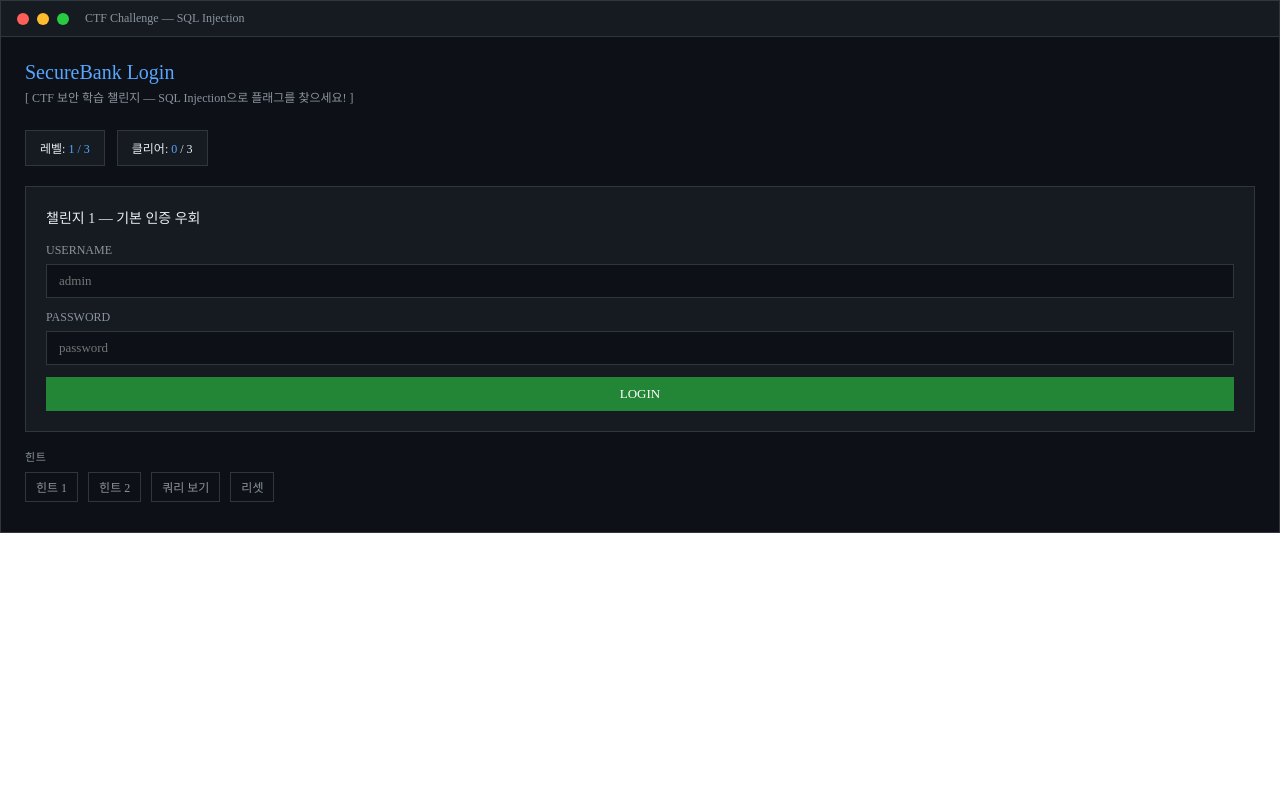
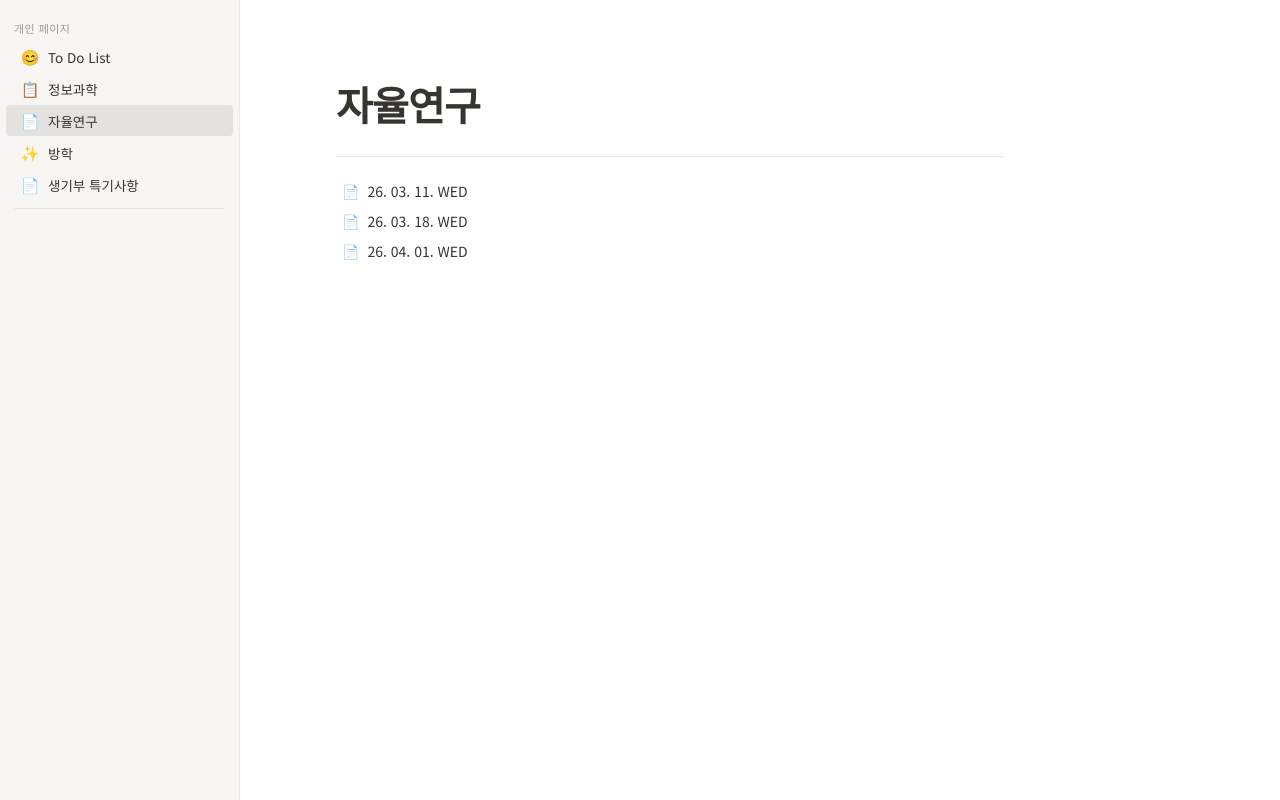
Before and after one commit to syexn24/Derpy.github.io, a plain HTML site: page index.html in a window 1280 px wide. Drawn offline with Linux system fonts and the light colour scheme.

Commit message:
Update index.html

```diff
--- a/index.html
+++ b/index.html
@@ -1,194 +1,228 @@
+<!DOCTYPE html>
+<html lang="ko">
+<head>
+  <meta charset="UTF-8" />
+  <meta name="viewport" content="width=device-width, initial-scale=1.0" />
+  <title>자율연구</title>
+  <link href="https://fonts.googleapis.com/css2?family=Noto+Sans+KR:wght@300;400;500;600;700&display=swap" rel="stylesheet" />
+  <style>
+    * { box-sizing: border-box; margin: 0; padding: 0; }
 
-<style>
-  * { box-sizing: border-box; margin: 0; padding: 0; }
-  body { font-family: var(--font-mono); }
-  .terminal { background: #0d1117; border-radius: var(--border-radius-lg); padding: 0; overflow: hidden; border: 0.5px solid #30363d; }
-  .terminal-bar { background: #161b22; padding: 10px 16px; display: flex; align-items: center; gap: 8px; border-bottom: 0.5px solid #30363d; }
-  .dot { width: 12px; height: 12px; border-radius: 50%; }
-  .dot-r { background: #ff5f57; }
-  .dot-y { background: #ffbd2e; }
-  .dot-g { background: #28ca41; }
-  .terminal-title { color: #8b949e; font-size: 12px; margin-left: 8px; }
-  .terminal-body { padding: 24px; }
-  .site-title { color: #58a6ff; font-size: 20px; font-weight: 500; margin-bottom: 4px; }
-  .site-sub { color: #8b949e; font-size: 12px; margin-bottom: 24px; }
-  .login-box { background: #161b22; border: 0.5px solid #30363d; border-radius: var(--border-radius-md); padding: 20px; margin-bottom: 16px; }
-  .login-box h2 { color: #e6edf3; font-size: 14px; margin-bottom: 16px; font-weight: 500; }
-  .field { margin-bottom: 12px; }
-  .field label { display: block; color: #8b949e; font-size: 12px; margin-bottom: 6px; }
-  .field input { width: 100%; background: #0d1117; border: 0.5px solid #30363d; border-radius: var(--border-radius-md); padding: 8px 12px; color: #e6edf3; font-family: var(--font-mono); font-size: 13px; outline: none; }
-  .field input:focus { border-color: #58a6ff; }
-  .btn { width: 100%; padding: 9px; background: #238636; border: none; border-radius: var(--border-radius-md); color: #fff; font-size: 13px; cursor: pointer; font-family: var(--font-mono); }
-  .btn:hover { background: #2ea043; }
-  .output { min-height: 36px; border-radius: var(--border-radius-md); padding: 10px 14px; font-size: 13px; margin-top: 12px; display: none; }
-  .output.success { background: #0f2a1a; border: 0.5px solid #238636; color: #3fb950; display: block; }
-  .output.error { background: #2a0f0f; border: 0.5px solid #6e1a1a; color: #f85149; display: block; }
-  .output.info { background: #112233; border: 0.5px solid #1f4070; color: #58a6ff; display: block; }
-  .hint-section { margin-top: 16px; }
-  .hint-title { color: #8b949e; font-size: 11px; margin-bottom: 8px; letter-spacing: 0.05em; text-transform: uppercase; }
-  .hint-btn { background: transparent; border: 0.5px solid #30363d; border-radius: var(--border-radius-md); color: #8b949e; font-size: 12px; padding: 5px 10px; cursor: pointer; font-family: var(--font-mono); margin-right: 6px; margin-bottom: 6px; }
-  .hint-btn:hover { border-color: #58a6ff; color: #58a6ff; }
-  .query-display { background: #0d1117; border: 0.5px solid #30363d; border-radius: var(--border-radius-md); padding: 10px 14px; font-size: 12px; color: #79c0ff; margin-top: 12px; display: none; word-break: break-all; }
-  .score { display: flex; align-items: center; gap: 12px; margin-bottom: 20px; }
-  .score-item { background: #161b22; border: 0.5px solid #30363d; border-radius: var(--border-radius-md); padding: 8px 14px; color: #e6edf3; font-size: 12px; }
-  .score-item span { color: #58a6ff; font-weight: 500; }
-  .flag { font-size: 15px; letter-spacing: 0.05em; background: #1a0f2a; border: 0.5px solid #6e3ab5; border-radius: var(--border-radius-md); padding: 12px 16px; color: #d2a8ff; display: inline-block; margin-top: 6px; }
-  .keyword { color: #ff7b72; }
-  .string { color: #a5d6ff; }
-</style>
+    :root {
+      --sidebar-bg: #f7f6f3;
+      --sidebar-width: 240px;
+      --sidebar-text: #37352f;
+      --sidebar-muted: #9b9a97;
+      --sidebar-hover: #e9e8e4;
+      --sidebar-active: #e3e2de;
+      --content-bg: #ffffff;
+      --text-primary: #37352f;
+      --text-secondary: #9b9a97;
+      --border: #e8e7e3;
+      --font: 'Noto Sans KR', sans-serif;
+    }
 
-<div class="terminal">
-  <div class="terminal-bar">
-    <div class="dot dot-r"></div>
-    <div class="dot dot-y"></div>
-    <div class="dot dot-g"></div>
-    <span class="terminal-title">CTF Challenge — SQL Injection</span>
-  </div>
-  <div class="terminal-body">
-    <div class="site-title">SecureBank Login</div>
-    <div class="site-sub">[ CTF 보안 학습 챌린지 — SQL Injection으로 플래그를 찾으세요! ]</div>
+    body {
+      font-family: var(--font);
+      background: var(--content-bg);
+      color: var(--text-primary);
+      display: flex;
+      height: 100vh;
+      overflow: hidden;
+    }
 
-    <div class="score">
-      <div class="score-item">레벨: <span id="level-display">1 / 3</span></div>
-      <div class="score-item">클리어: <span id="cleared">0</span> / 3</div>
-    </div>
+    /* ── 사이드바 ── */
+    .sidebar {
+      width: var(--sidebar-width);
+      background: var(--sidebar-bg);
+      height: 100vh;
+      overflow-y: auto;
+      flex-shrink: 0;
+      padding: 12px 0;
+      border-right: 1px solid var(--border);
+    }
 
-    <div class="login-box">
-      <h2 id="challenge-title">챌린지 1 — 기본 인증 우회</h2>
-      <div class="field">
-        <label>USERNAME</label>
-        <input type="text" id="username" placeholder="admin" autocomplete="off" />
-      </div>
-      <div class="field">
-        <label>PASSWORD</label>
-        <input type="text" id="password" placeholder="password" autocomplete="off" />
-      </div>
-      <button class="btn" onclick="tryLogin()">LOGIN</button>
-      <div class="output" id="output"></div>
-      <div class="query-display" id="query-display"></div>
-    </div>
+    .sidebar-label {
+      font-size: 11px;
+      font-weight: 500;
+      color: var(--sidebar-muted);
+      padding: 8px 14px 4px;
+      letter-spacing: 0.04em;
+    }
 
-    <div class="hint-section">
-      <div class="hint-title">힌트</div>
-      <button class="hint-btn" onclick="showHint(1)">힌트 1</button>
-      <button class="hint-btn" onclick="showHint(2)">힌트 2</button>
-      <button class="hint-btn" onclick="showHint(3)">쿼리 보기</button>
-      <button class="hint-btn" onclick="resetChallenge()">리셋</button>
-    </div>
-  </div>
-</div>
+    .sidebar-item {
+      display: flex;
+      align-items: center;
+      gap: 8px;
+      padding: 5px 14px;
+      font-size: 13.5px;
+      color: var(--sidebar-text);
+      cursor: pointer;
+      border-radius: 4px;
+      margin: 1px 6px;
+      transition: background 0.1s;
+      user-select: none;
+    }
+
+    .sidebar-item:hover { background: var(--sidebar-hover); }
+    .sidebar-item.active { background: var(--sidebar-active); font-weight: 500; }
+    .sidebar-item .icon { font-size: 15px; width: 20px; text-align: center; flex-shrink: 0; }
+
+    .sidebar-divider { height: 1px; background: var(--border); margin: 8px 14px; }
+
+    /* ── 메인 ── */
+    .main { flex: 1; overflow-y: auto; }
+
+    .page { display: none; padding: 80px 96px 120px; max-width: 860px; animation: fadein 0.15s ease; }
+    .page.active { display: block; }
+
+    @keyframes fadein { from { opacity:0; transform: translateY(5px); } to { opacity:1; transform: none; } }
+
+    .page-title {
+      font-size: 40px;
+      font-weight: 700;
+      color: var(--text-primary);
+      margin-bottom: 28px;
+      letter-spacing: -0.02em;
+      line-height: 1.2;
+    }
+
+    .page-divider { height: 1px; background: var(--border); margin-bottom: 20px; }
+
+    .date-item {
+      display: flex;
+      align-items: center;
+      gap: 8px;
+      padding: 4px 6px;
+      border-radius: 4px;
+      cursor: pointer;
+      margin-bottom: 2px;
+      transition: background 0.1s;
+    }
+
+    .date-item:hover { background: #f1f0ed; }
+    .date-item .d-icon { font-size: 14px; color: var(--text-secondary); }
+    .date-item .d-text { font-size: 14px; color: var(--text-primary); }
+
+    .back-btn {
+      display: inline-flex;
+      align-items: center;
+      gap: 5px;
+      font-size: 13px;
+      color: var(--text-secondary);
+      cursor: pointer;
+      margin-bottom: 32px;
+      padding: 4px 8px;
+      border-radius: 4px;
+      transition: background 0.1s;
+    }
+    .back-btn:hover { background: var(--sidebar-hover); color: var(--text-primary); }
+
+    .empty-hint { margin-top: 40px; color: #c7c5c0; font-size: 14px; }
+
+    ::-webkit-scrollbar { width: 6px; }
+    ::-webkit-scrollbar-thumb { background: #d3d1cb; border-radius: 3px; }
+  </style>
+</head>
+<body>
+
+<nav class="sidebar" id="sidebar"></nav>
+<main class="main" id="main"></main>
 
 <script>
-const challenges = [
-  {
-    title: "챌린지 1 — 기본 인증 우회",
-    query: (u, p) => `SELECT * FROM users WHERE username='${u}' AND password='${p}'`,
-    hints: [
-      "SQL에서 주석은 -- 또는 #으로 시작해요.",
-      "username에 ' OR '1'='1 를 입력하면 어떻게 될까요?",
-      "쿼리: SELECT * FROM users WHERE username='...' AND password='...'"
-    ],
-    check: (u, p) => {
-      const q = `SELECT * FROM users WHERE username='${u}' AND password='${p}'`;
-      return /('\s*OR\s*'?1'?\s*=\s*'?1|--\s*$|#\s*$|'\s*OR\s+1\s*=\s*1)/i.test(u) ||
-             /('\s*OR\s*'?1'?\s*=\s*'?1|--\s*$|#)/i.test(p) ||
-             u.includes("' --") || u.includes("'--") ||
-             u.toLowerCase().includes("' or") || p.toLowerCase().includes("' or");
-    },
-    flag: "FLAG{sql_1nj3ct10n_b4s1c_byp4ss}"
-  },
-  {
-    title: "챌린지 2 — UNION 기반 데이터 추출",
-    query: (u, p) => `SELECT id, username FROM users WHERE username='${u}'`,
-    hints: [
-      "UNION SELECT를 사용하면 다른 테이블의 데이터를 가져올 수 있어요.",
-      "컬럼 수를 맞춰야 해요. 이 쿼리는 컬럼이 2개예요.",
-      "시도: ' UNION SELECT 1,'FLAG{...}'--"
-    ],
-    check: (u, p) => {
-      return /UNION\s+SELECT/i.test(u);
-    },
-    flag: "FLAG{un10n_s3l3ct_d4t4_3xtr4ct10n}"
-  },
-  {
-    title: "챌린지 3 — Blind SQL Injection",
-    query: (u, p) => `SELECT * FROM users WHERE id=${u}`,
-    hints: [
-      "숫자형 파라미터는 따옴표 없이 주입돼요.",
-      "1 AND 1=1 과 1 AND 1=2 의 결과가 다르면 블라인드 SQLi예요.",
-      "시도: 1 AND 1=1 (참) vs 1 AND 1=2 (거짓)"
-    ],
-    check: (u, p) => {
-      return /\d+\s+AND\s+\d+=\d+/i.test(u) || /\d+\s+OR\s+/i.test(u) || /SLEEP|WAITFOR|BENCHMARK/i.test(u);
-    },
-    flag: "FLAG{bl1nd_sql1_tr00_0r_f4ls3}"
-  }
-];
+/* ================================================================
+   ✏️ 수정 가능한 데이터 — 이름, 아이콘, 날짜를 여기서 바꾸세요!
+   ================================================================ */
+const DATA = {
+  sidebarPages: [
+    { id: "s1", name: "To Do List",      icon: "😊" },
+    { id: "s2", name: "정보과학",          icon: "📋" },
+    { id: "s3", name: "자율연구",          icon: "📄", isHome: true },
+    { id: "s4", name: "방학",             icon: "✨" },
+    { id: "s5", name: "생기부 특기사항",    icon: "📄" },
+  ],
+  dateItems: [
+    { id: "d1", label: "26. 03. 11. WED" },
+    { id: "d2", label: "26. 03. 18. WED" },
+    { id: "d3", label: "26. 04. 01. WED" },
+  ],
+};
+/* ================================================================ */
 
-let currentLevel = 0;
-let cleared = 0;
+const sidebar = document.getElementById('sidebar');
+const main    = document.getElementById('main');
 
-function updateUI() {
-  document.getElementById('level-display').textContent = `${currentLevel + 1} / 3`;
-  document.getElementById('cleared').textContent = cleared;
-  document.getElementById('challenge-title').textContent = challenges[currentLevel].title;
-  document.getElementById('output').className = 'output';
-  document.getElementById('output').innerHTML = '';
-  document.getElementById('query-display').style.display = 'none';
-  document.getElementById('username').value = '';
-  document.getElementById('password').value = '';
+// 사이드바 렌더링
+sidebar.innerHTML = `
+  <div class="sidebar-label">개인 페이지</div>
+  ${DATA.sidebarPages.map(p => `
+    <div class="sidebar-item${p.isHome ? ' active' : ''}" id="nav-${p.id}" onclick="showPage('${p.id}')">
+      <span class="icon">${p.icon}</span><span>${p.name}</span>
+    </div>
+  `).join('')}
+  <div class="sidebar-divider"></div>
+`;
+
+// 홈 페이지
+main.innerHTML += `
+  <div class="page active" id="page-home">
+    <div class="page-title">자율연구</div>
+    <div class="page-divider"></div>
+    ${DATA.dateItems.map(d => `
+      <div class="date-item" onclick="showDate('${d.id}')">
+        <span class="d-icon">📄</span>
+        <span class="d-text">${d.label}</span>
+      </div>
+    `).join('')}
+  </div>
+`;
+
+// 사이드바 페이지들
+DATA.sidebarPages.filter(p => !p.isHome).forEach(p => {
+  main.innerHTML += `
+    <div class="page" id="page-${p.id}">
+      <div class="back-btn" onclick="showHome()">← 돌아가기</div>
+      <div class="page-title">${p.name}</div>
+      <div class="page-divider"></div>
+      <div class="empty-hint">아직 내용이 없어요.</div>
+    </div>
+  `;
+});
+
+// 날짜 페이지들
+DATA.dateItems.forEach(d => {
+  main.innerHTML += `
+    <div class="page" id="page-${d.id}">
+      <div class="back-btn" onclick="showHome()">← 자율연구로 돌아가기</div>
+      <div class="page-title">${d.label}</div>
+      <div class="page-divider"></div>
+      <div class="empty-hint">아직 내용이 없어요.</div>
+    </div>
+  `;
+});
+
+function hideAll() {
+  document.querySelectorAll('.page').forEach(p => p.classList.remove('active'));
+  document.querySelectorAll('.sidebar-item').forEach(i => i.classList.remove('active'));
 }
 
-function tryLogin() {
-  const u = document.getElementById('username').value;
-  const p = document.getElementById('password').value;
-  const ch = challenges[currentLevel];
-  const out = document.getElementById('output');
-  const qd = document.getElementById('query-display');
-
-  qd.style.display = 'block';
-  const raw = ch.query(u, p);
-  qd.innerHTML = formatQuery(raw);
-
-  if (ch.check(u, p)) {
-    if (currentLevel < challenges.length) {
-      cleared = Math.max(cleared, currentLevel + 1);
-    }
-    out.className = 'output success';
-    out.innerHTML = `인증 우회 성공!<br><div class="flag">${ch.flag}</div>`;
-    if (currentLevel < challenges.length - 1) {
-      setTimeout(() => {
-        currentLevel++;
-        updateUI();
-      }, 3000);
-    }
-  } else {
-    out.className = 'output error';
-    out.textContent = '로그인 실패. 올바른 자격증명이 아닙니다.';
-  }
+function showHome() {
+  hideAll();
+  document.getElementById('page-home').classList.add('active');
+  const home = DATA.sidebarPages.find(p => p.isHome);
+  if (home) document.getElementById('nav-' + home.id).classList.add('active');
 }
 
-function formatQuery(q) {
-  return q
-    .replace(/\b(SELECT|FROM|WHERE|AND|OR|UNION|INSERT|UPDATE|DELETE|DROP|TABLE)\b/g, '<span class="keyword">$1</span>')
-    .replace(/'([^']*)'/g, "'<span class=\"string\">$1</span>'");
+function showPage(id) {
+  hideAll();
+  document.getElementById('page-' + id).classList.add('active');
+  document.getElementById('nav-' + id).classList.add('active');
 }
 
-function showHint(n) {
-  const out = document.getElementById('output');
-  const hints = challenges[currentLevel].hints;
-  out.className = 'output info';
-  out.textContent = hints[n - 1] || '';
+function showDate(id) {
+  hideAll();
+  document.getElementById('page-' + id).classList.add('active');
 }
-
-function resetChallenge() {
-  document.getElementById('output').className = 'output';
-  document.getElementById('output').innerHTML = '';
-  document.getElementById('query-display').style.display = 'none';
-  document.getElementById('username').value = '';
-  document.getElementById('password').value = '';
-}
-
-document.getElementById('username').addEventListener('keydown', e => { if (e.key === 'Enter') tryLogin(); });
-document.getElementById('password').addEventListener('keydown', e => { if (e.key === 'Enter') tryLogin(); });
 </script>
+</body>
+</html>
```
